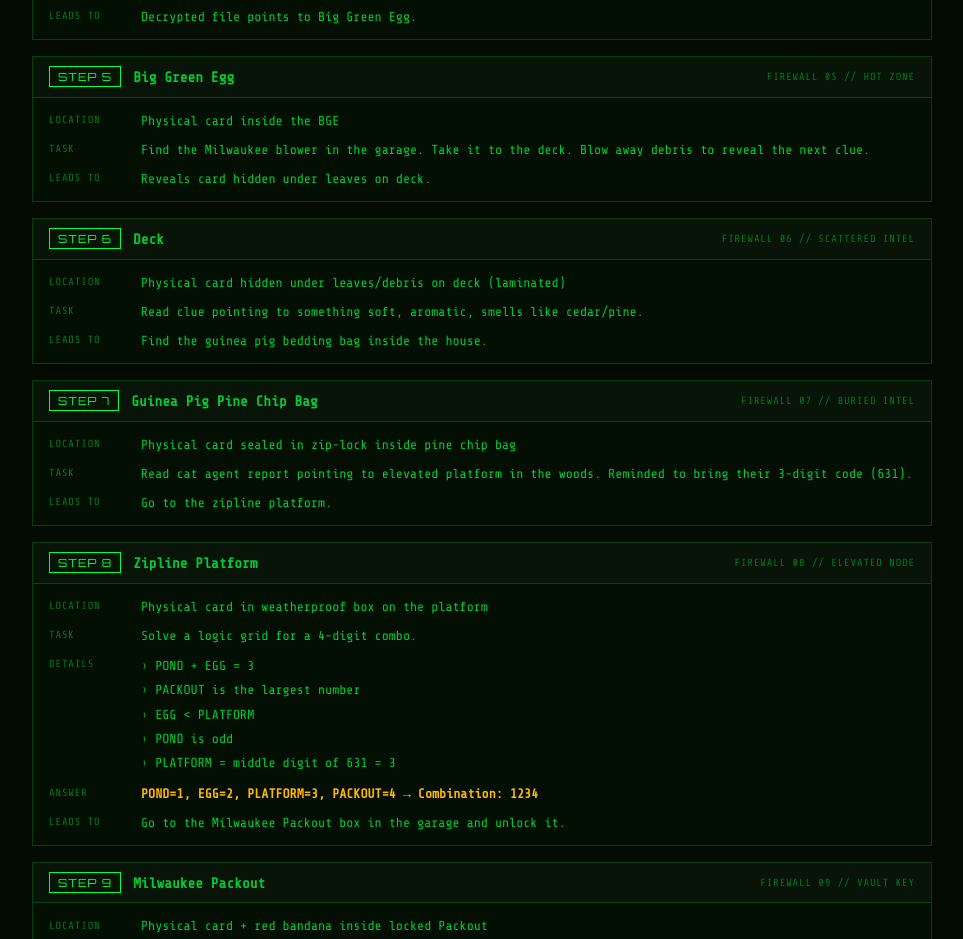
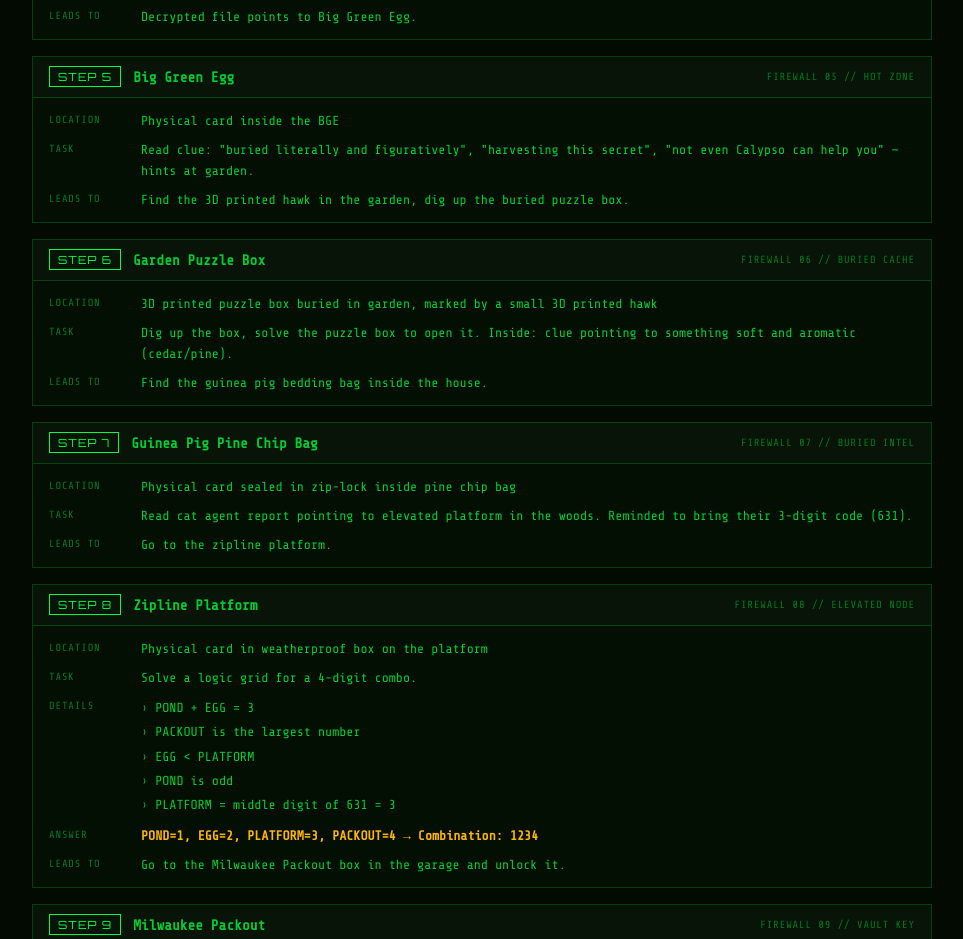
Before and after one commit to candersen97/easter-bandit, a React (Vite) app: page /guide in a window 1280 px wide. Shown: the part 1260-2199 px from the top of the page, without its empty margins (158-1121 px from the left). Built offline with nearby package versions, Linux system fonts and the light colour scheme.

Commit message:
Replace blower/deck step with garden puzzle box and hawk
Step 5 now hints at garden with Calypso/harvesting references.
Step 6 is a 3D printed puzzle box buried in garden, marked by hawk.

Co-Authored-By: Claude Opus 4.6 <noreply@anthropic.com>

```diff
--- a/src/pages/Guide.jsx
+++ b/src/pages/Guide.jsx
@@ -58,15 +58,15 @@ const STEPS = [
     title: 'Big Green Egg',
     node: 'FIREWALL 05 // HOT ZONE',
     location: 'Physical card inside the BGE',
-    what: 'Find the Milwaukee blower in the garage. Take it to the deck. Blow away debris to reveal the next clue.',
-    result: 'Reveals card hidden under leaves on deck.',
+    what: 'Read clue: "buried literally and figuratively", "harvesting this secret", "not even Calypso can help you" — hints at garden.',
+    result: 'Find the 3D printed hawk in the garden, dig up the buried puzzle box.',
   },
   {
     step: 6,
-    title: 'Deck',
-    node: 'FIREWALL 06 // SCATTERED INTEL',
-    location: 'Physical card hidden under leaves/debris on deck (laminated)',
-    what: 'Read clue pointing to something soft, aromatic, smells like cedar/pine.',
+    title: 'Garden Puzzle Box',
+    node: 'FIREWALL 06 // BURIED CACHE',
+    location: '3D printed puzzle box buried in garden, marked by a small 3D printed hawk',
+    what: 'Dig up the box, solve the puzzle box to open it. Inside: clue pointing to something soft and aromatic (cedar/pine).',
     result: 'Find the guinea pig bedding bag inside the house.',
   },
   {
```
Also changed, not shown: CLUE_CARDS.html (+11 -18 lines).
